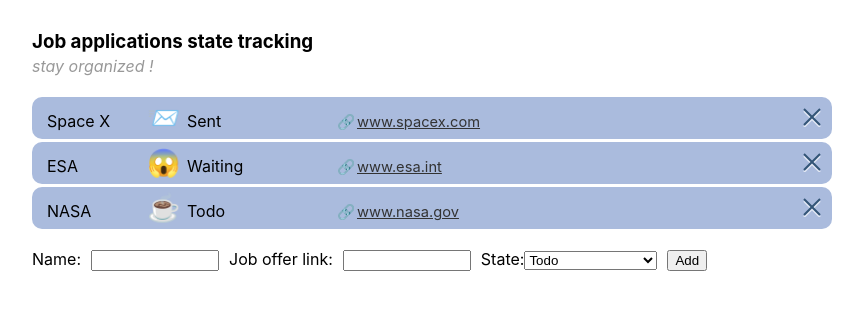
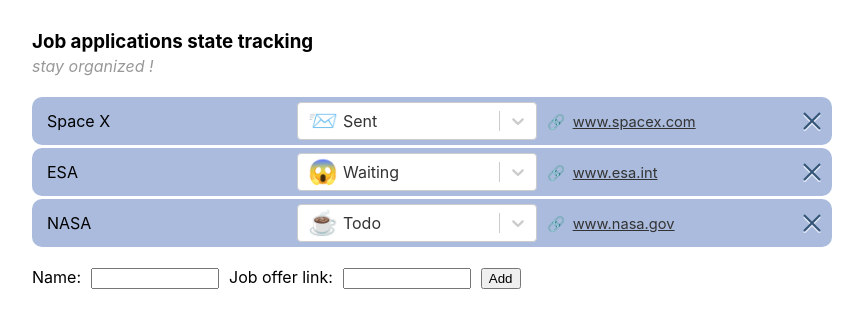
Before and after one commit to PaulDesiles/job-state-tracker, a React (Create React App) app: page / in a window 1280 px wide. Shown: the top 328 px of the page, without its empty margins (208-1071 px from the left). Built offline with nearby package versions, Linux system fonts and the light colour scheme.

Commit message:
allow state change (UI)

```diff
--- a/package.json
+++ b/package.json
@@ -6,9 +6,11 @@
     "@testing-library/jest-dom": "^4.2.4",
     "@testing-library/react": "^9.5.0",
     "@testing-library/user-event": "^7.2.1",
+    "@types/react-select": "^3.0.13",
     "react": "^16.13.1",
     "react-dom": "^16.13.1",
-    "react-scripts": "3.4.1"
+    "react-scripts": "3.4.1",
+    "react-select": "^3.1.0"
   },
   "scripts": {
     "start": "react-scripts start",
--- a/src/App.css
+++ b/src/App.css
@@ -14,41 +14,73 @@
   font-style: italic;
 }
 
+.icon {
+  font-family: 'Segoe UI Emoji';
+}
+
 .application {
   background: #abd;
   border-radius: 10px;
   margin: 3px 0;
   padding: 5px 5px 5px 15px;
+  display: grid;
+  grid-template-columns: 1fr 1fr 1fr auto;
+  grid-template-areas: "title state link delete";
+  justify-items: stretch;
+  align-items: center;
+  column-gap: 10px;
 }
 
-.application span {
-  display: inline-block;
-  min-width: 100px;
+.title {
+  grid-area: title;
 }
 
-.application .icon {
-  font-size: 20pt;
-  min-width: 30pt;
+.state {
+  grid-area: state;
 }
 
-.application .stateName {
-  min-width: 150px;
+.optionContainer {
+  display: flex;
+  align-items: center;
 }
 
-.application a {
+.optionContainer .icon {
+  font-size: 18pt;
+  margin-right: 5px;
+}
+
+.link {
+  grid-area: link;
+}
+
+.link a {
   color: #333;
   font-size: 11pt;
+  text-decoration: none;
 }
 
-.application a span {
+.link .linkLabel {
   text-decoration: underline;
+  display: inline-block;
+  margin-left: 0.5em;
 }
 
-.application a .icon {
-  text-decoration: none;
-  font-size: 11pt;
-  min-width: 15pt;
+.delete {
+  grid-area: delete;
 }
+
+.deleteButton {
+  background: none;
+  border: none;
+  cursor: pointer;
+  height: 30px;
+  padding: 5px;
+}
+
+.deleteButton::after {
+  content: url(cross.svg);
+}
+
 
 .addForm {
   margin-top: 20px;
@@ -62,20 +94,3 @@
   margin-left: 10px;
   width: 120px;
 }
-
-.icon {
-  font-family: 'Segoe UI Emoji';
-}
-
-.deleteButton {
-  background: none;
-  border: none;
-  cursor: pointer;
-  float: right;
-  height: 30px;
-  padding: 5px;
-}
-
-.deleteButton::after {
-  content: url(cross.svg);
-}
--- a/src/Components/AddApplication.tsx
+++ b/src/Components/AddApplication.tsx
@@ -16,7 +16,6 @@
 
     this.handleNameChange = this.handleNameChange.bind(this);
     this.handleLinkChange = this.handleLinkChange.bind(this);
-    this.handleStateChange = this.handleStateChange.bind(this);
     this.handleSubmit = this.handleSubmit.bind(this);
   }
 
@@ -30,15 +29,6 @@
     this.setState({
       link: event.target.value
     });
-  }
-
-  handleStateChange(event: React.ChangeEvent<HTMLSelectElement>) {
-    const value = parseInt(event.target.value);
-    if (value) {
-      this.setState({
-        state: value
-      });
-    }
   }
 
   handleSubmit(event: React.FormEvent<HTMLElement>) {
@@ -59,16 +49,6 @@
           <input type="text" value={this.state.link} onChange={this.handleLinkChange} />
         </label>
 
-        <label>
-          State:
-          <select value={this.state.state} onChange={this.handleStateChange}>
-          {
-            (Object.values(ApplicationState).filter(key => typeof key === 'number') as ApplicationState[])
-            .map(key => <option key={key} value={key}>{ApplicationState[key]}</option>)
-          }
-          </select>
-        </label>
-
         <input type="submit" value="Add" />
       </form>
     );
--- a/src/Components/ApplicationLine.tsx
+++ b/src/Components/ApplicationLine.tsx
@@ -1,5 +1,6 @@
 import React from 'react';
 import {Application, ApplicationState, getStateIcon} from './Application';
+import Select from 'react-select';
 
 interface LineProps extends Application {
   onClick: (id: number) => void
@@ -21,6 +22,11 @@
   return hostname;
 }
 
+interface stateOption {
+  value: ApplicationState,
+  label: string,
+  icon: string
+}
 
 class ApplicationLine extends React.Component<LineProps, object> {
   constructor(props: LineProps) {
@@ -33,21 +39,53 @@
   }
 
   render() {
-    let stateIcon = getStateIcon(this.props.state);
-    let stateName = ApplicationState[this.props.state];
+    const states = Object.values(ApplicationState).filter(key => typeof key === 'number') as ApplicationState[];
+    const stateOptions: Array<stateOption> = states.map(state => ({
+      value: state,
+      label: ApplicationState[state],
+      icon: getStateIcon(state)
+    }));
+
+    const selectedOption = stateOptions.find(o => o.value === this.props.state);
+
+    const optionformatter = (option: stateOption) => (
+      <div className="optionContainer">
+        <span className="icon">{option.icon}</span>
+        <span>{option.label}</span>
+      </div>
+    );
+
+    const labelId = 'linkLabel' + this.props.id;
+    const hostName = extractHostname(this.props.link);
+
     return (
       <div className="application">
+        <div className="title">
           <span>{this.props.name}</span>
-        <span className="icon" role="img" aria-label={stateName}>{stateIcon}</span>
-        <span className="stateName">{stateName}</span>
+        </div>
+
+        <div className="state">
+          <Select
+            className="stateSelector"
+            options={stateOptions}
+            defaultValue={selectedOption}
+            formatOptionLabel={optionformatter}
+          />
+        </div>
+
+        <div className="link">
           {this.props.link &&
             <a href={this.props.link}>
-            <span className="icon" role="img" aria-label="link">🔗</span>
-            <span>{extractHostname(this.props.link)}</span>
+              <span className="icon" role="img" aria-labelledby={labelId}>🔗</span>
+              <span className="linkLabel" id={labelId}>{hostName}</span>
             </a>
           }
+        </div>
+
+        <div className="delete">
           <button className="deleteButton" onClick={this.handleClick}>
           </button>
+        </div>
       </div>
     );
   }
```
Also changed, not shown: 1 other file (tests, documents, lock files or other folders). Lines whose indentation alone changed are shown as unchanged.
